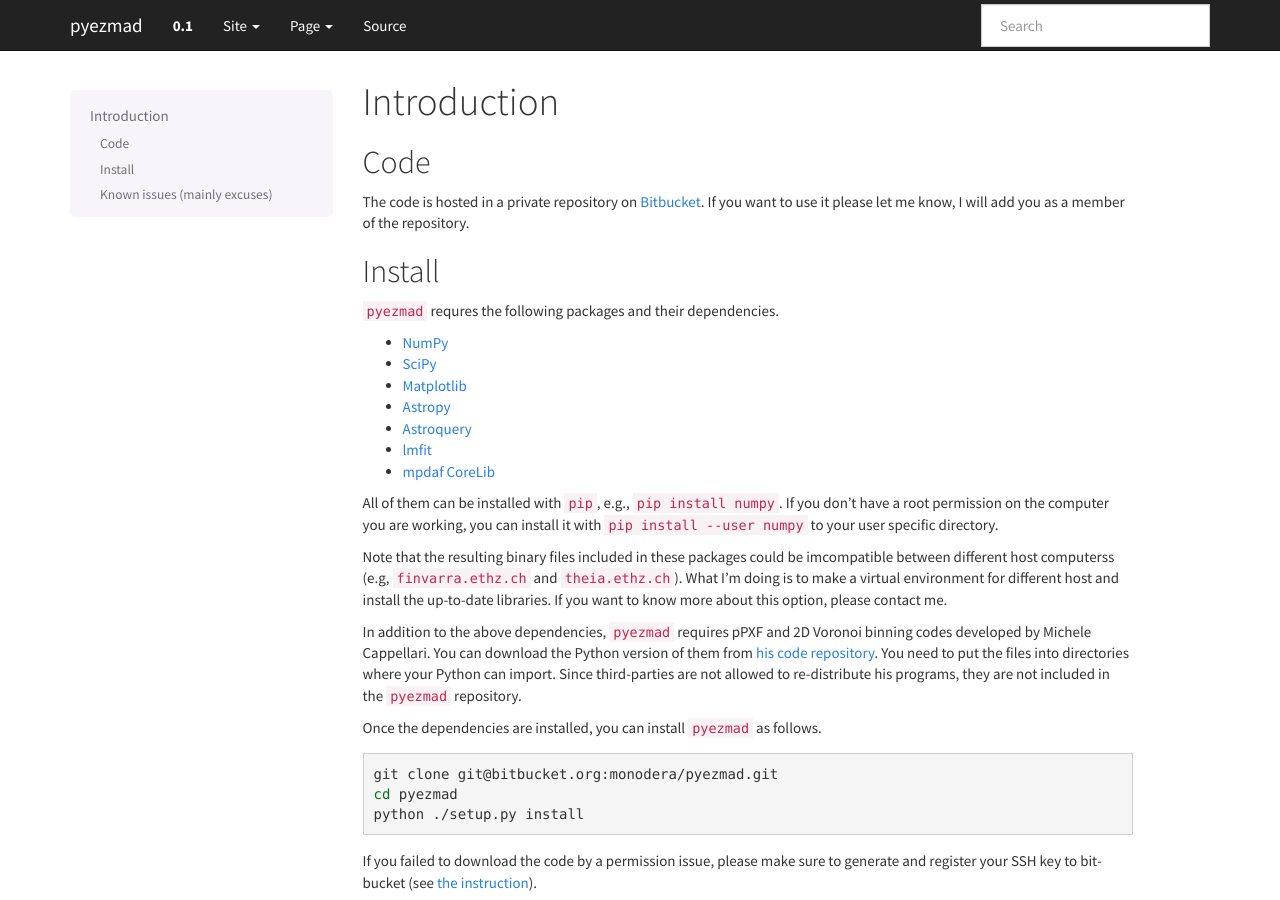
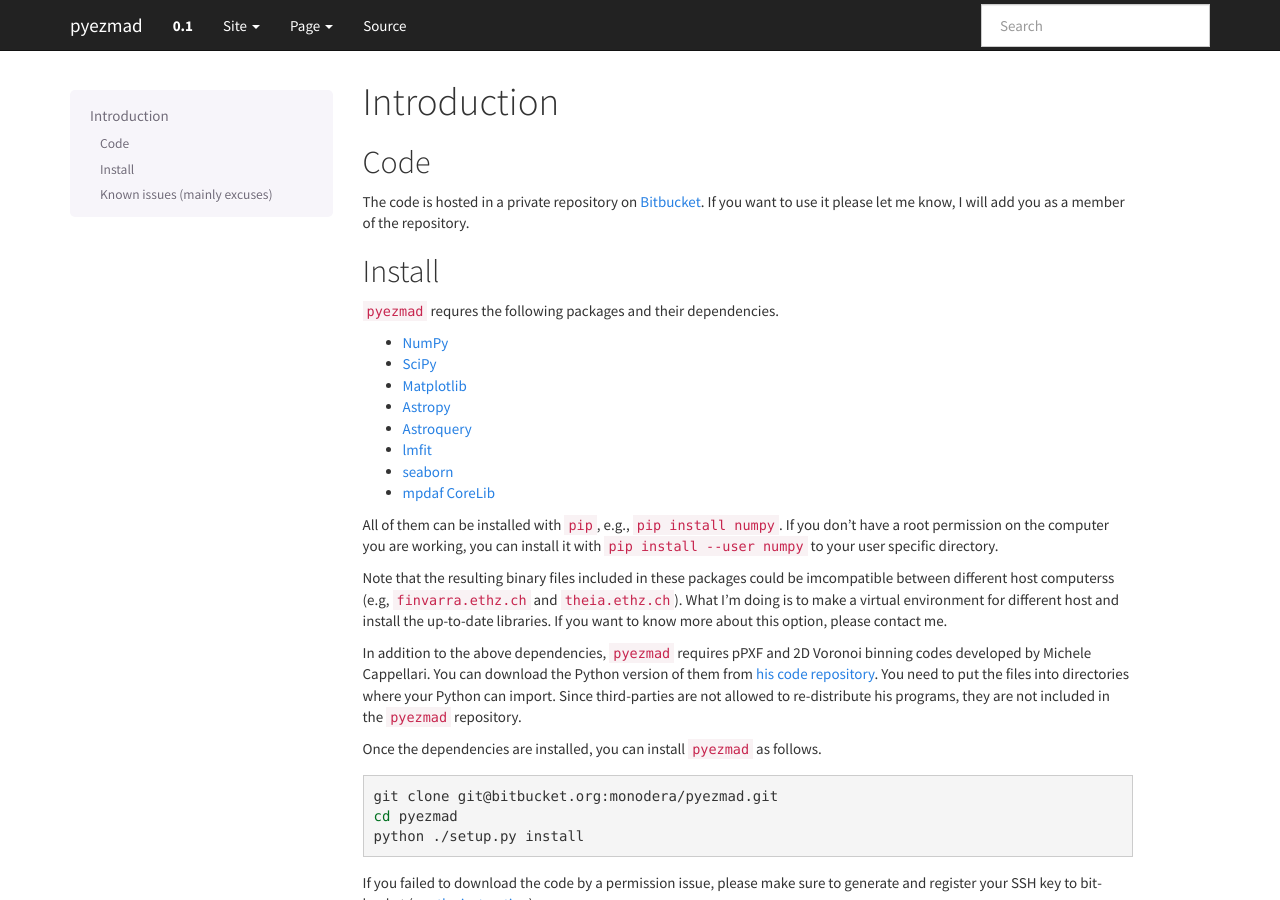
Before and after one commit to monodera/pyezmad, a Sphinx documentation site: the page built from docs/source/introduction.rst, in a window 1280 px wide and 900 px high. Built offline with Sphinx 7.4.7, drawn with Linux system fonts in a browser that asks for light colours; pages that are not in the unit, such as notebooks, are missing from menus.

Commit message:
add a dependency on seaborn in the documentation.

```diff
--- a/docs/source/introduction.rst
+++ b/docs/source/introduction.rst
@@ -22,6 +22,7 @@ Install
 * `Astropy <http://astropy.org>`_
 * `Astroquery <http://astroquery.readthedocs.org/en/latest/>`_
 * `lmfit <http://cars9.uchicago.edu/software/python/lmfit/>`_
+* `seaborn <http://stanford.edu/~mwaskom/software/seaborn/>`_
 * `mpdaf CoreLib <http://urania1.univ-lyon1.fr/mpdaf/chrome/site/DocCoreLib/index.html>`_
 
 All of them can be installed with ``pip``, e.g., ``pip install numpy``.
```
